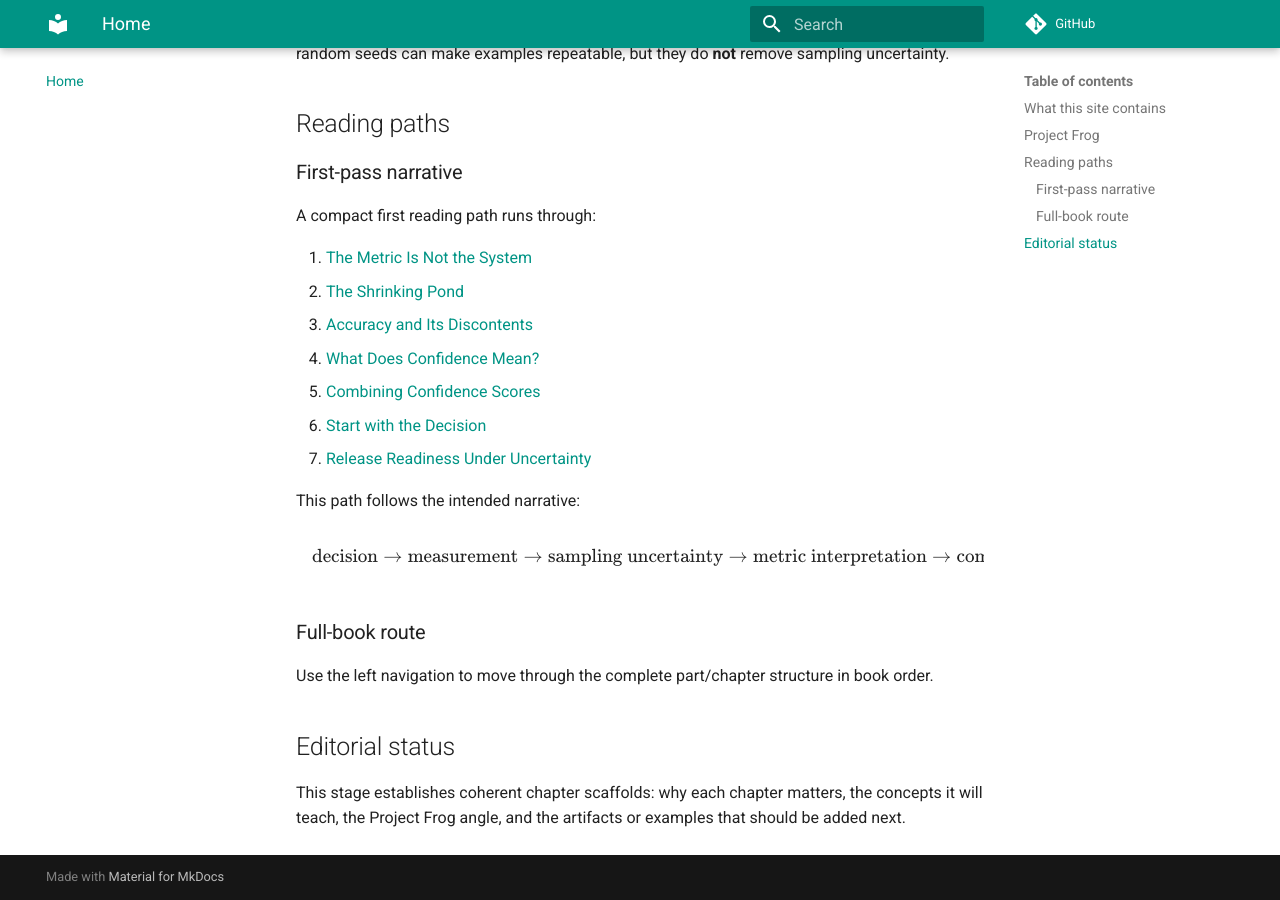
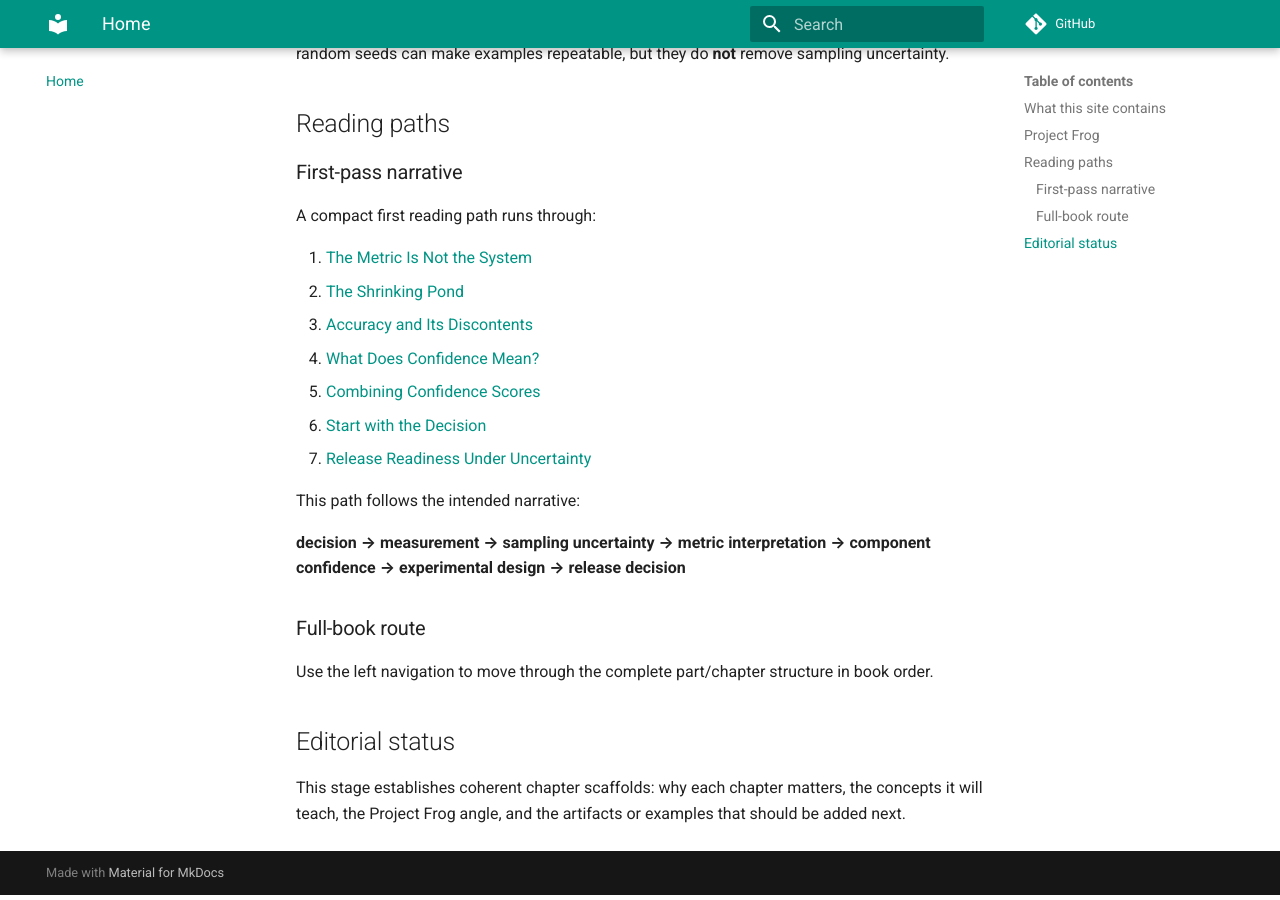
Before and after one commit to dermot-r-cochran/applied-statistics-for-AI-engineers, an MkDocs documentation site: the page built from docs/index.md, in a window 1280 px wide and 900 px high, scrolled down 716 px. Built offline with MkDocs 1.6.1 and Material for MkDocs 9.7.7, drawn with Linux system fonts in a browser that asks for light colours; comment, search, counter and statistics services are not loaded.

Commit message:
Simplify homepage reading-path narrative text
Co-authored-by: dermot-r-cochran <56913671+dermot-r-cochran@users.noreply.github.com>

```diff
--- a/docs/index.md
+++ b/docs/index.md
@@ -31,9 +31,7 @@ A compact first reading path runs through:
 
 This path follows the intended narrative:
 
-\[
-\text{decision} \rightarrow \text{measurement} \rightarrow \text{sampling uncertainty} \rightarrow \text{metric interpretation} \rightarrow \text{component confidence} \rightarrow \text{experimental design} \rightarrow \text{release decision}
-\]
+**decision → measurement → sampling uncertainty → metric interpretation → component confidence → experimental design → release decision**
 
 ### Full-book route
 
```
